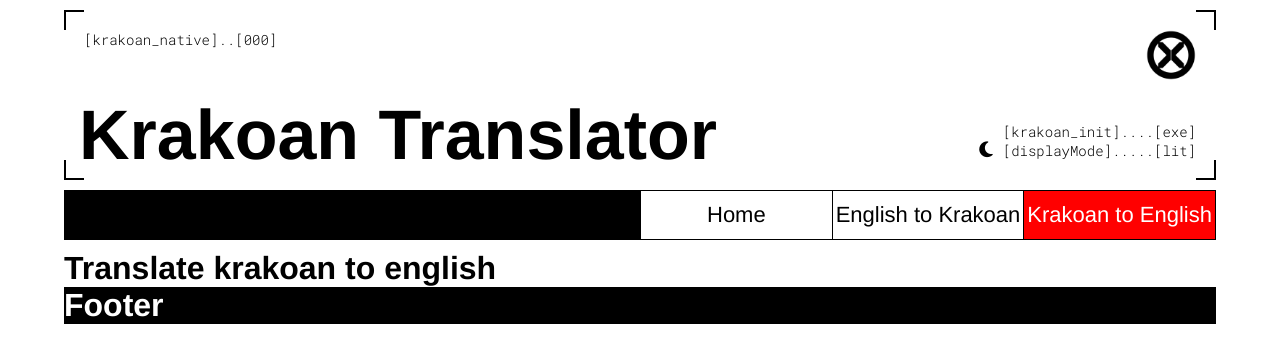
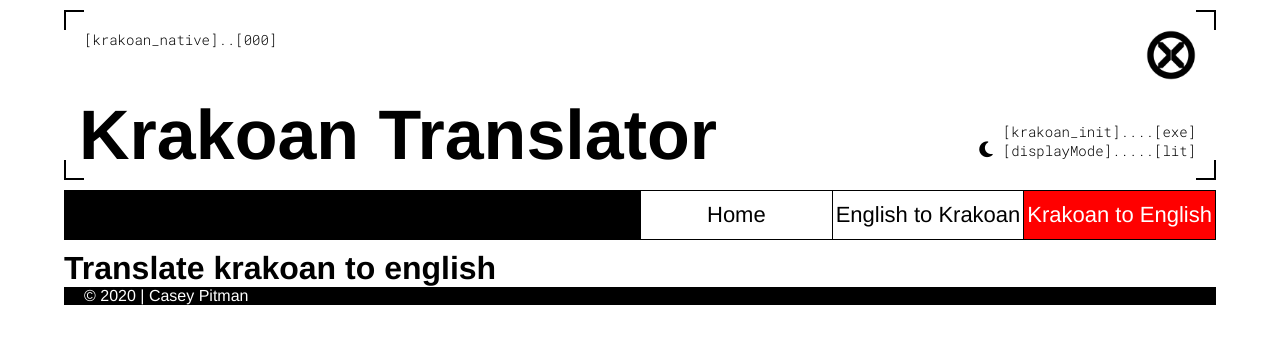
Before and after one commit to CaseyPitman/krakoan-translator, a React (Create React App) app: page /#/krakoan-to-english in a window 1280 px wide. Shown: the top 362 px of the page. Built offline with nearby package versions, Linux system fonts and the light colour scheme.

Commit message:
Added copyright to footer.

```diff
--- a/src/components/Footer.js
+++ b/src/components/Footer.js
@@ -5,7 +5,7 @@ import React from "react";
 const Footer = () => {
   return (
     <div className = 'footer'>
-      <h1>Footer</h1>
+      <p className='copyright'>&copy; 2020 | Casey Pitman</p>
     </div>
   );
 };
--- a/src/components/NavBar.js
+++ b/src/components/NavBar.js
@@ -9,9 +9,9 @@ import "../css/navBar.css";
 const NavBar = props => {
   const location = useLocation();
 
-
   return (
     <div className='nav-bar'>
+
       <div className='nav-link-container'>
         <NavLink exact to='/' className='nav-link' activeClassName='active'>
           Home
--- a/src/css/navBar.css
+++ b/src/css/navBar.css
@@ -5,6 +5,18 @@
   border: 1px solid black;
   margin: 10px 0;
   height: 50px;
+
+  display: flex;
+  flex-flow: row nowrap;
+  align-items: center;
+}
+.copyright-container {
+  width: 50%;
+}
+
+.copyright {
+  font-size: 16px;
+  margin-left: 20px;
 }
 
 .nav-link-container {
@@ -17,7 +29,6 @@
   display: flex;
   justify-content: center;
   flex-flow: row nowrap;
-
 }
 
 .nav-link {
@@ -33,11 +44,9 @@
   width: 33.33%;
 }
 
-.nav-link:hover{
-  color:red;
-
+.nav-link:hover {
+  color: red;
 }
-
 
 a {
   text-decoration: none;
@@ -49,6 +58,5 @@ a {
 }
 
 .active:hover {
-  color:white;
-
+  color: white;
 }
--- a/src/themes/themes.js
+++ b/src/themes/themes.js
@@ -7,6 +7,7 @@ export const lightTheme = {
    text: 'black',
    border: 'black',
    navBarBackground: 'black',
+   copyright: 'white',
    footerBackground: 'black',
    footerText: 'white'
 }
@@ -16,6 +17,7 @@ export const darkTheme = {
    text: 'white',
    border: 'white',
    navBarBackground: 'white',
+   copyright: 'black',
    footerBackground: 'white',
    footerText: 'black'
 }
```
Also changed, not shown: 1 other file (tests, documents, lock files or other folders).
